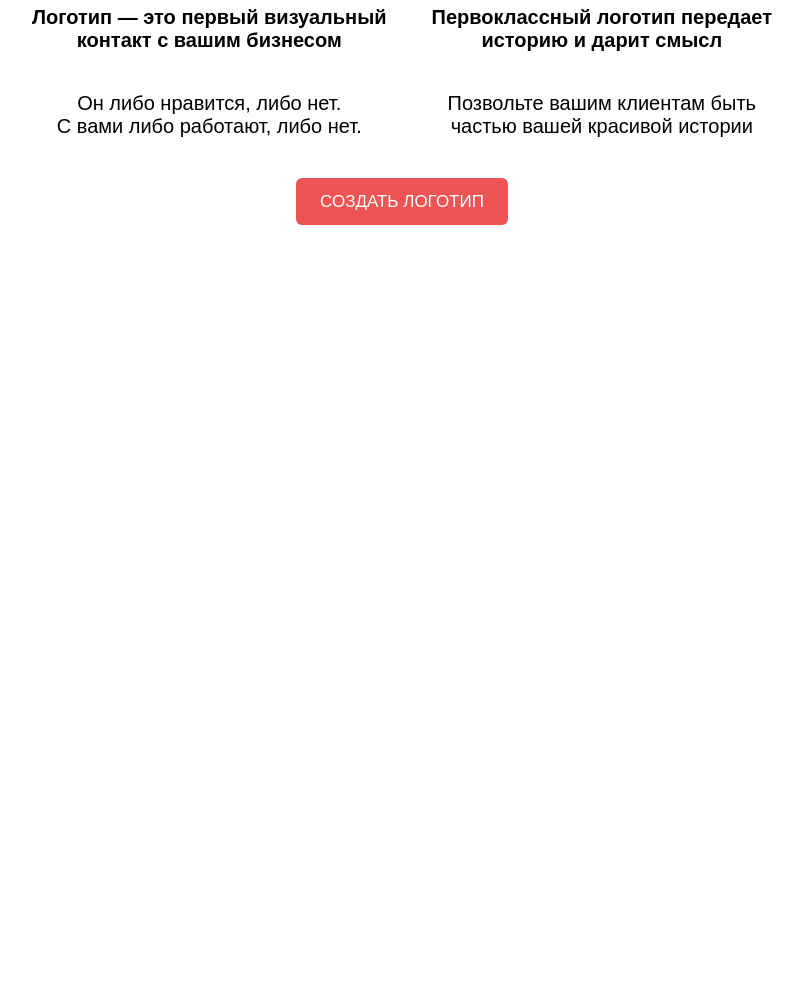
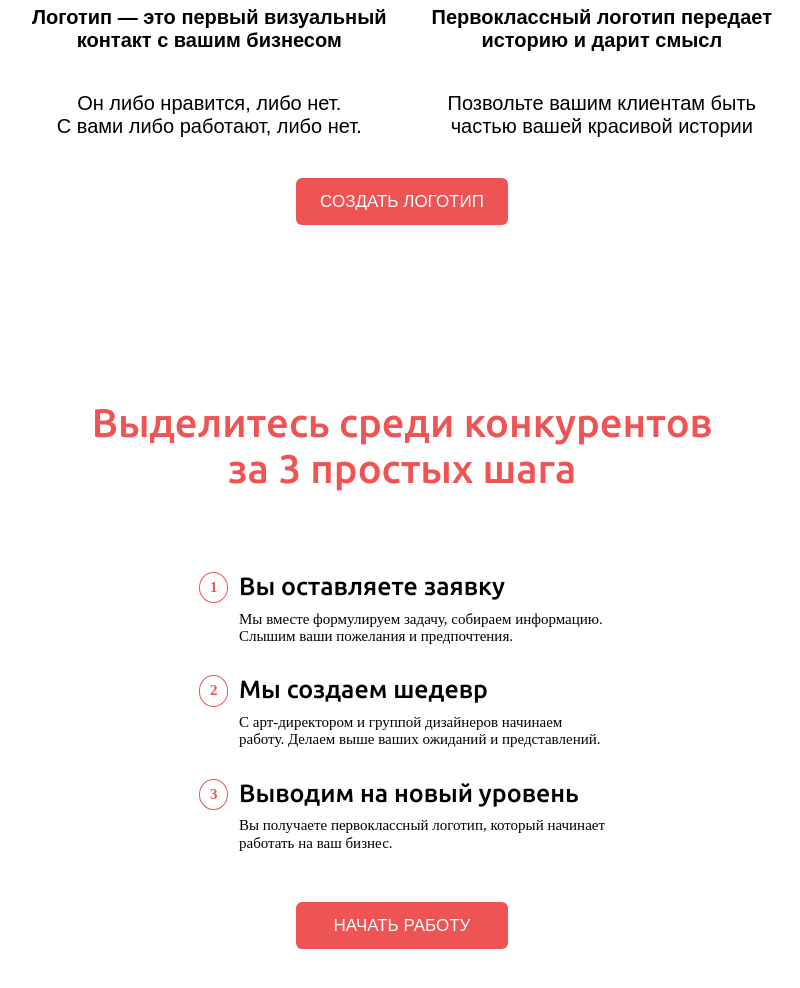
Before and after one commit to oleLebed/made-layout, a website built with webpack: page docs/index.html in a window 1280 px wide. Shown: the part 1051-2039 px from the top of the page, without its empty margins (238-1038 px from the left). Before the commit the page ends 1351 px from the top, so only its background shows below. Built offline with nearby package versions, Linux system fonts and the light colour scheme.

Commit message:
update /docs

```diff
--- a/docs/index.html
+++ b/docs/index.html
@@ -153,6 +153,54 @@
             СОЗДАТЬ ЛОГОТИП
         </button>
     </div>
+    <div class="section-4">
+        <div class="section-4__title">
+            <div>
+                Выделитесь среди конкурентов
+            </div>
+            <div>
+                за 3 простых шага
+            </div>
+        </div>
+        <ol class="section-4__list">
+            <li class="section-4__list-item">
+                <div class="section-4__list-item-title">
+                    Вы оставляете заявку
+                </div>
+                <div class="section-4__list-item-comment">
+                    Мы вместе формулируем задачу, собираем информацию.
+                </div>
+                <div class="section-4__list-item-comment">
+                    Слышим ваши пожелания и предпочтения.
+                </div>
+            </li>
+            <li class="section-4__list-item">
+                <div class="section-4__list-item-title">
+                    Мы создаем шедевр
+                </div>
+                <div class="section-4__list-item-comment">
+                    С арт-директором и группой дизайнеров начинаем
+                </div>
+                <div class="section-4__list-item-comment">
+                    работу. Делаем выше ваших ожиданий и представлений.
+                </div>
+            </li>
+            <li class="section-4__list-item">
+                <div class="section-4__list-item-title">
+                    Выводим на новый уровень
+                </div>
+                <div class="section-4__list-item-comment">
+                    Вы получаете первоклассный логотип, который начинает
+                </div>
+                <div class="section-4__list-item-comment">
+                    работать на ваш бизнес.
+                </div>
+            </li>
+        </ol>
+        <button class="section-2__button">
+            НАЧАТЬ РАБОТУ
+        </button>
+    </div>
 
     <script src="./main.js"></script>
 </body>
```
